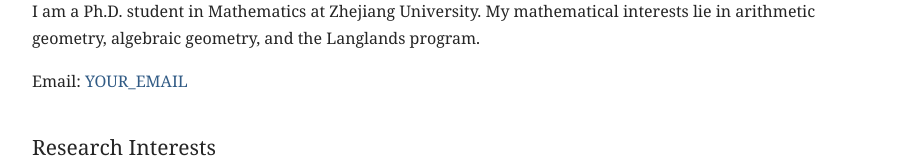
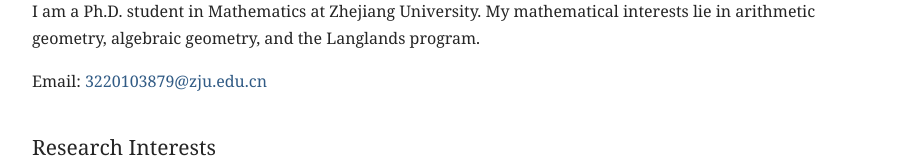
Before and after one commit to LechengLi57/LechengLi57-github.io, a plain HTML site: page index.html in a window 1280 px wide. Shown: the part 267-427 px from the top of the page, without its empty margins (183-1096 px from the left). Drawn offline with Linux system fonts and the light colour scheme.

Commit message:
Update index.html

```diff
--- a/index.html
+++ b/index.html
@@ -97,7 +97,7 @@ footer {
         algebraic geometry, and the Langlands program.
     </p>
     <p>
-        Email: <a href="mailto:YOUR_EMAIL">YOUR_EMAIL</a>
+        Email: <a href="mailto:YOUR_EMAIL">3220103879@zju.edu.cn</a>
     </p>
 </section>
 
```
